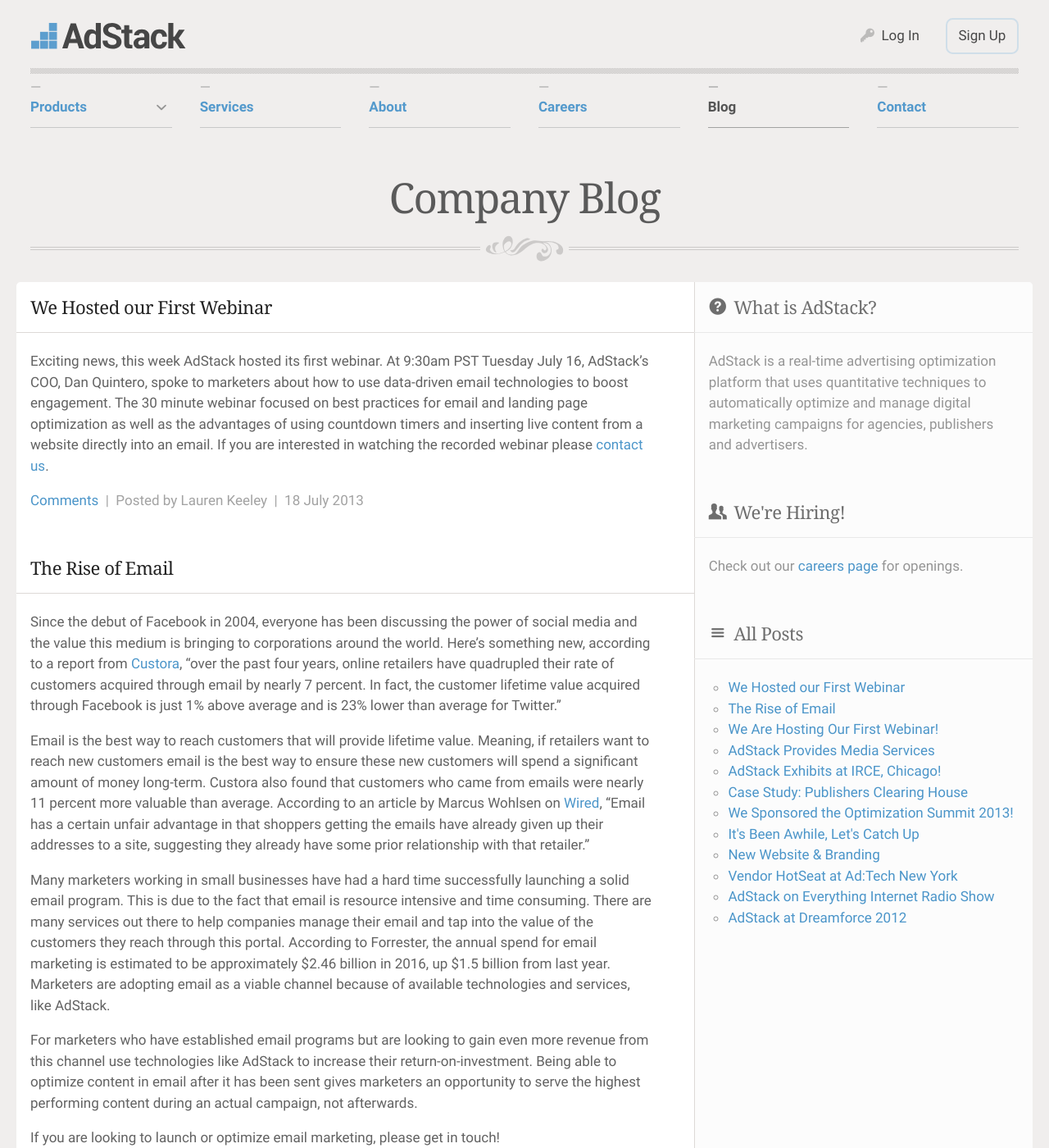
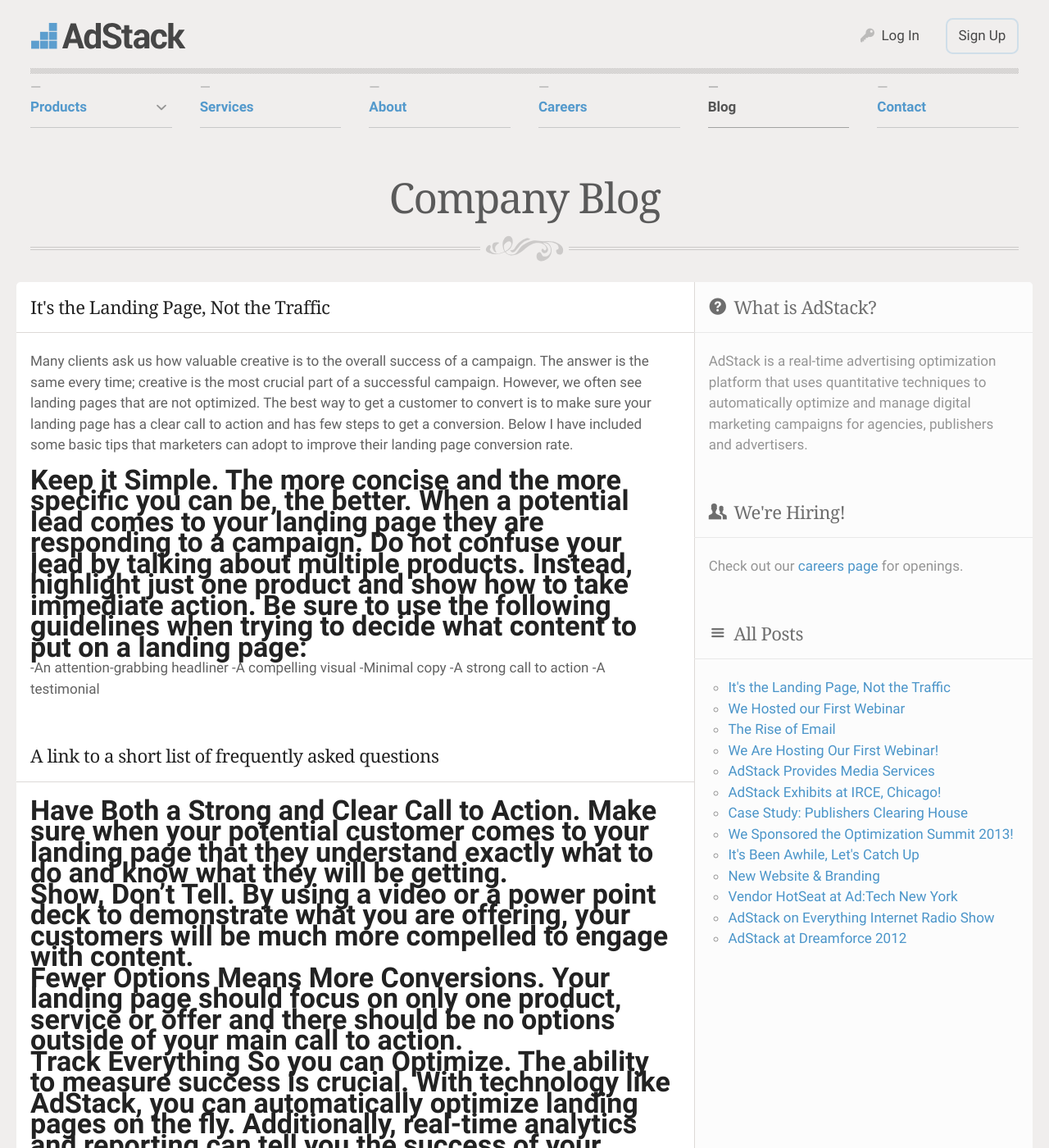
Before and after one commit to AdStack/adstack.github.io, a Jekyll site: the page built from blog/index.html, in a window 1280 px wide and 1400 px high. Shown: the whole window at 82% size. Built offline with Jekyll 4.4.1, drawn with Linux system fonts in a browser that asks for light colours; some web fonts are replaced; comment, search, counter and statistics services are not loaded; some of the changed text lies outside the part shown.

Commit message:
Update and rename 20130-08-01-landing-page-optimization.md to 2013-08-01-landing-page-optimization.md

```diff
--- a/blog/_posts/20130-08-01-landing-page-optimization.md
+++ b/blog/_posts/2013-08-01-landing-page-optimization.md
@@ -6,12 +6,12 @@
 
 Many clients ask us how valuable creative is to the overall success of a campaign. The answer is the same every time; creative is the most crucial part of a successful campaign. However, we often see landing pages that are not optimized. The best way to get a customer to convert is to make sure your landing page has a clear call to action and has few steps to get a conversion. Below I have included some basic tips that marketers can adopt to improve their landing page conversion rate.
 
-# Keep is Simple. The more concise and the more specific you can be, the better. When a potential lead comes to your landing page they are responding to a campaign. Do not confuse your lead by talking about multiple products. Instead, highlight just one product and show how to take immediate action. Be sure to use the following guidelines when trying to decide what content to put on a landing page:
-## An attention-grabbing headliner
-## A compelling visual
-## Minimal copy
-## A strong call to action
-## A testimonial
+# Keep it Simple. The more concise and the more specific you can be, the better. When a potential lead comes to your landing page they are responding to a campaign. Do not confuse your lead by talking about multiple products. Instead, highlight just one product and show how to take immediate action. Be sure to use the following guidelines when trying to decide what content to put on a landing page:
+-An attention-grabbing headliner
+-A compelling visual
+-Minimal copy
+-A strong call to action
+-A testimonial
 ## A link to a short list of frequently asked questions
 # Have Both a Strong and Clear Call to Action. Make sure when your potential customer comes to your landing page that they understand exactly what to do and know what they will be getting.
 # Show, Don’t Tell. By using a video or a power point deck to demonstrate what you are offering, your customers will be much more compelled to engage with content.
```
